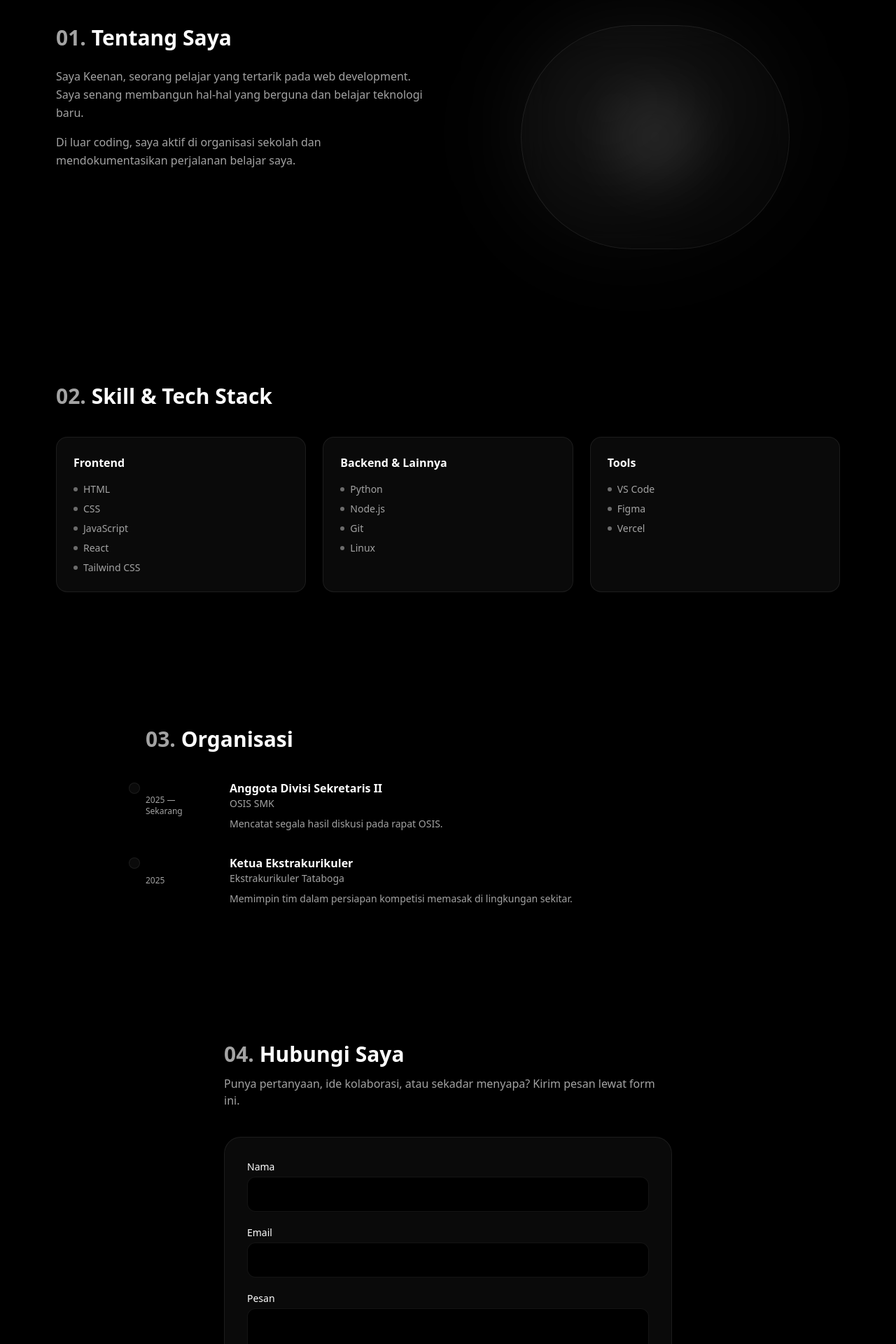
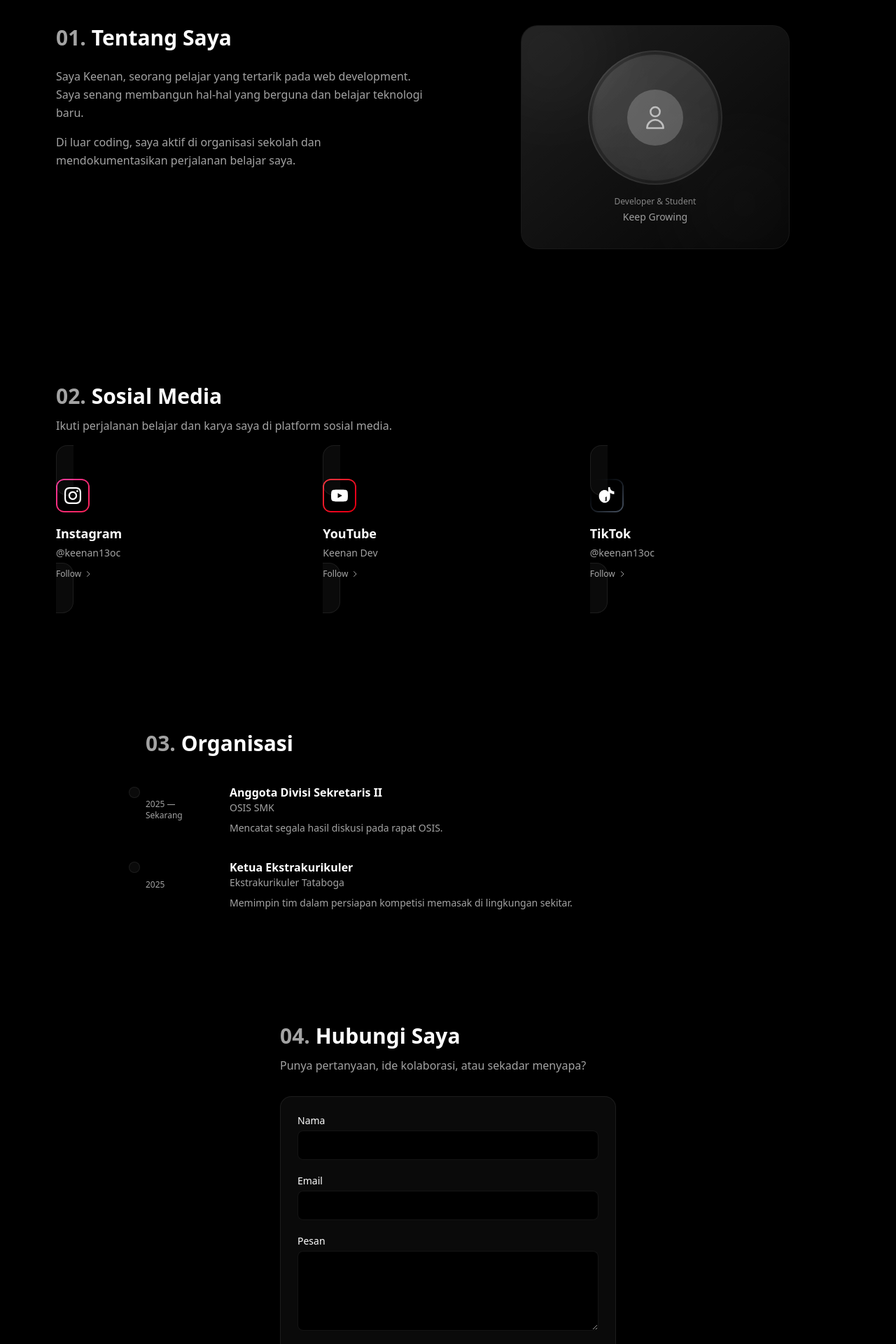
Before and after one commit to Keenanputra/portofolio-pelajar, a Next.js app: page / in a window 1280 px wide. Shown: the part 860-2780 px from the top of the page at 70% size. Built offline with nearby package versions, Linux system fonts and the light colour scheme.

Commit message:
Revisi portofolio: hapus liquid text, ganti skills dengan sosial media, perkecil contact, tambah profile placeholder

```diff
--- a/src/app/layout.tsx
+++ b/src/app/layout.tsx
@@ -20,7 +20,7 @@ const jetbrainsMono = JetBrains_Mono({
 
 export const metadata: Metadata = {
   title: "Keenan — Portofolio",
-  description: "Portofolio pribadi Keenan — web developer, desainer, dan mahasiswa.",
+  description: "Portofolio pribadi Keenan — web developer, desainer, dan pelajar.",
 };
 
 export default function RootLayout({ children }: Readonly<{ children: React.ReactNode }>) {
--- a/src/app/page.tsx
+++ b/src/app/page.tsx
@@ -1,6 +1,6 @@
 import Hero from "@/components/Hero";
 import About from "@/components/About";
-import Skills from "@/components/Skills";
+import SocialMedia from "@/components/SocialMedia";
 import Organizations from "@/components/Organizations";
 import Contact from "@/components/Contact";
 
@@ -9,7 +9,7 @@ export default function Home() {
     <>
       <Hero />
       <About />
-      <Skills />
+      <SocialMedia />
       <Organizations />
       <Contact />
     </>
--- a/src/components/About.tsx
+++ b/src/components/About.tsx
@@ -1,3 +1,4 @@
+import Image from "next/image";
 import Reveal from "./Reveal";
 
 export default function About() {
@@ -19,11 +20,38 @@ export default function About() {
         </Reveal>
 
         <Reveal delay={0.1}>
-          {/* FLOATING GLASS SPHERE */}
-          <div className="relative h-80 w-full max-w-sm mx-auto">
-            <div className="absolute inset-0 rounded-full bg-gradient-to-br from-foreground/10 to-transparent blur-3xl" />
-            <div className="relative h-full w-full rounded-full border border-line bg-glass/50 backdrop-blur-xl flex items-center justify-center">
-              <div className="h-32 w-32 rounded-full bg-foreground/10 blur-2xl animate-float" />
+          <div className="relative h-80 w-full max-w-sm mx-auto overflow-hidden rounded-3xl border border-line bg-glass/50 backdrop-blur-xl">
+            {/* Background blur patterns */}
+            <div className="absolute inset-0 bg-gradient-to-br from-foreground/10 to-transparent" />
+            <div className="absolute inset-0 opacity-30">
+              <div className="absolute -left-10 -top-10 h-40 w-40 rounded-full bg-foreground/20 blur-3xl" />
+              <div className="absolute -bottom-10 -right-10 h-52 w-52 rounded-full bg-foreground/10 blur-3xl" />
+              <div className="absolute left-1/2 top-1/2 h-32 w-32 -translate-x-1/2 -translate-y-1/2 rounded-full bg-foreground/5 blur-2xl animate-float" />
+            </div>
+
+            {/* Profile content */}
+            <div className="relative z-10 flex h-full flex-col items-center justify-center p-6">
+              {/* Profile Photo Container */}
+              <div className="group relative mb-4">
+                {/* Outer glass ring dengan hover glow */}
+                <div className="absolute -inset-1 rounded-full bg-gradient-to-br from-foreground/20 to-foreground/5 opacity-0 group-hover:opacity-100 blur-sm transition-all duration-500" />
+
+                {/* Photo frame */}
+                <div className="relative h-40 w-40 sm:h-48 sm:w-48 rounded-full border-2 border-line bg-glass/30 p-1 backdrop-blur-sm transition-all duration-300 group-hover:border-foreground/30 group-hover:scale-105">
+                  <div className="h-full w-full rounded-full bg-gradient-to-br from-foreground/10 to-foreground/5 flex items-center justify-center">
+                    {/* Placeholder - akan diganti dengan foto real */}
+                    <div className="h-20 w-20 rounded-full bg-foreground/20 flex items-center justify-center">
+                      <svg className="h-10 w-10 text-foreground/60" fill="none" viewBox="0 0 24 24" stroke="currentColor">
+                        <path strokeLinecap="round" strokeLinejoin="round" strokeWidth={1.5} d="M16 7a4 4 0 11-8 0 4 4 0 018 0zM12 14a7 7 0 00-7 7h14a7 7 0 00-7-7z" />
+                      </svg>
+                    </div>
+                  </div>
+                </div>
+              </div>
+
+              {/* Subtle text */}
+              <p className="font-mono text-xs text-muted/80">Developer & Student</p>
+              <p className="mt-1 text-sm font-medium text-foreground/60">Keep Growing</p>
             </div>
           </div>
         </Reveal>
--- a/src/components/Contact.tsx
+++ b/src/components/Contact.tsx
@@ -37,18 +37,18 @@ export default function Contact() {
   }
 
   return (
-    <section id="kontak" className="mx-auto max-w-2xl px-4 py-24">
+    <section id="kontak" className="mx-auto max-w-lg px-4 py-16">
       <Reveal>
         <h2 className="text-2xl font-bold text-foreground sm:text-3xl">
           <span className="font-mono text-muted">04.</span> Hubungi Saya
         </h2>
         <p className="mt-3 text-muted">
-          Punya pertanyaan, ide kolaborasi, atau sekadar menyapa? Kirim pesan lewat form ini.
+          Punya pertanyaan, ide kolaborasi, atau sekadar menyapa?
         </p>
       </Reveal>
 
       <Reveal delay={0.1}>
-        <div className="mt-10 rounded-3xl border border-line bg-glass p-8 backdrop-blur-xl shadow-2xl shadow-black/20">
+        <div className="mt-8 rounded-2xl border border-line bg-glass p-6 backdrop-blur-xl">
           <form onSubmit={handleSubmit} noValidate className="space-y-5">
             <div>
               <label htmlFor="nama" className="mb-1 block text-sm text-foreground">
@@ -60,7 +60,7 @@ export default function Contact() {
                 type="text"
                 value={name}
                 onChange={(e) => setName(e.target.value)}
-                className="w-full rounded-xl border border-line bg-background px-4 py-3 text-foreground outline-none transition focus:border-foreground focus:ring-1 focus:ring-foreground"
+                className="w-full rounded-lg border border-line bg-background px-3 py-2 text-foreground outline-none transition focus:border-foreground focus:ring-1 focus:ring-foreground"
               />
               {errors.name && <p className="mt-1 text-sm text-red-400">{errors.name}</p>}
             </div>
@@ -75,7 +75,7 @@ export default function Contact() {
                 type="email"
                 value={email}
                 onChange={(e) => setEmail(e.target.value)}
-                className="w-full rounded-xl border border-line bg-background px-4 py-3 text-foreground outline-none transition focus:border-foreground focus:ring-1 focus:ring-foreground"
+                className="w-full rounded-lg border border-line bg-background px-3 py-2 text-foreground outline-none transition focus:border-foreground focus:ring-1 focus:ring-foreground"
               />
               {errors.email && <p className="mt-1 text-sm text-red-400">{errors.email}</p>}
             </div>
@@ -87,21 +87,21 @@ export default function Contact() {
               <textarea
                 id="pesan"
                 name="pesan"
-                rows={5}
+                rows={4}
                 value={message}
                 onChange={(e) => setMessage(e.target.value)}
-                className="w-full resize-y rounded-xl border border-line bg-background px-4 py-3 text-foreground outline-none transition focus:border-foreground focus:ring-1 focus:ring-foreground"
+                className="w-full resize-y rounded-lg border border-line bg-background px-3 py-2 text-foreground outline-none transition focus:border-foreground focus:ring-1 focus:ring-foreground"
               />
               {errors.message && <p className="mt-1 text-sm text-red-400">{errors.message}</p>}
             </div>
 
             {status === "sent" && (
-              <p className="rounded-xl border border-foreground/30 bg-foreground/10 px-4 py-3 text-sm text-foreground">
+              <p className="rounded-lg border border-foreground/30 bg-foreground/10 px-3 py-2 text-xs text-foreground">
                 Pesan berhasil dikirim. Terima kasih!
               </p>
             )}
             {status === "error" && errors.global && (
-              <p className="rounded-xl border border-red-400/30 bg-red-400/10 px-4 py-3 text-sm text-red-400">
+              <p className="rounded-lg border border-red-400/30 bg-red-400/10 px-3 py-2 text-xs text-red-400">
                 {errors.global}
               </p>
             )}
@@ -109,7 +109,7 @@ export default function Contact() {
             <button
               type="submit"
               disabled={status === "sending"}
-              className="w-full rounded-xl bg-foreground px-6 py-3 font-semibold text-background transition hover:bg-foreground/90 disabled:cursor-not-allowed disabled:opacity-50"
+              className="w-full rounded-lg bg-foreground px-4 py-2 text-sm font-semibold text-background transition hover:bg-foreground/90 disabled:cursor-not-allowed disabled:opacity-50"
             >
               {status === "sending" ? "Mengirim..." : "Kirim Pesan"}
             </button>
--- a/src/components/Navbar.tsx
+++ b/src/components/Navbar.tsx
@@ -4,7 +4,7 @@ import Link from "next/link";
 
 const links = [
   { id: "tentang", label: "Tentang" },
-  { id: "skill", label: "Skill" },
+  { id: "sosmed", label: "Sosial Media" },
   { id: "organisasi", label: "Organisasi" },
   { id: "kontak", label: "Kontak" },
 ];
--- a/src/components/Skills.tsx
+++ /dev/null
@@ -1,46 +0,0 @@
-import Reveal from "./Reveal";
-
-const skillGroups = [
-  {
-    title: "Frontend",
-    items: ["HTML", "CSS", "JavaScript", "React", "Tailwind CSS"],
-  },
-  {
-    title: "Backend & Lainnya",
-    items: ["Python", "Node.js", "Git", "Linux"],
-  },
-  {
-    title: "Tools",
-    items: ["VS Code", "Figma", "Vercel"],
-  },
-];
-
-export default function Skills() {
-  return (
-    <section id="skill" className="mx-auto max-w-6xl px-4 py-24">
-      <Reveal>
-        <h2 className="text-2xl font-bold text-foreground sm:text-3xl">
-          <span className="font-mono text-muted">02.</span> Skill & Tech Stack
-        </h2>
-      </Reveal>
-
-      <div className="mt-10 grid gap-6 sm:grid-cols-3">
-        {skillGroups.map((group, i) => (
-          <Reveal key={group.title} delay={i * 0.1}>
-            <div className="h-full rounded-2xl border border-line bg-glass p-6 transition hover:border-foreground/30 hover:bg-glass-light backdrop-blur-xl">
-              <h3 className="font-semibold text-foreground">{group.title}</h3>
-              <ul className="mt-4 space-y-2">
-                {group.items.map((item) => (
-                  <li key={item} className="flex items-center gap-2 text-sm text-muted">
-                    <span className="h-1.5 w-1.5 rounded-full bg-foreground/40" />
-                    {item}
-                  </li>
-                ))}
-              </ul>
-            </div>
-          </Reveal>
-        ))}
-      </div>
-    </section>
-  );
-}
--- /dev/null
+++ b/src/components/SocialMedia.tsx
@@ -0,0 +1,78 @@
+import Reveal from "./Reveal";
+
+const socialLinks = [
+  {
+    name: "Instagram",
+    username: "@keenan13oc",
+    href: "https://instagram.com/keenan13oc",
+    color: "from-pink-500 to-rose-500"
+  },
+  {
+    name: "YouTube",
+    username: "Keenan Dev",
+    href: "https://youtube.com/@keenan13oc",
+    color: "from-red-500 to-red-600"
+  },
+  {
+    name: "TikTok",
+    username: "@keenan13oc",
+    href: "https://tiktok.com/@keenan13oc",
+    color: "from-black to-gray-600"
+  },
+];
+
+export default function SocialMedia() {
+  return (
+    <section id="sosmed" className="mx-auto max-w-6xl px-4 py-24">
+      <Reveal>
+        <h2 className="text-2xl font-bold text-foreground sm:text-3xl">
+          <span className="font-mono text-muted">02.</span> Sosial Media
+        </h2>
+        <p className="mt-3 text-muted">
+          Ikuti perjalanan belajar dan karya saya di platform sosial media.
+        </p>
+      </Reveal>
+
+      <div className="mt-10 grid gap-6 sm:grid-cols-3">
+        {socialLinks.map((social, i) => (
+          <Reveal key={social.name} delay={i * 0.1}>
+            <a
+              href={social.href}
+              target="_blank"
+              rel="noreferrer"
+              className="group h-full rounded-2xl border border-line bg-glass p-6 transition hover:border-foreground/30 hover:bg-glass-light hover:shadow-lg hover:shadow-foreground/5 backdrop-blur-xl"
+            >
+              <div className={`mb-4 h-12 w-12 rounded-xl bg-gradient-to-br ${social.color} p-0.5`}>
+                <div className="h-full w-full rounded-[9px] bg-background flex items-center justify-center">
+                  {social.name === "Instagram" && (
+                    <svg className="h-6 w-6 text-foreground" fill="currentColor" viewBox="0 0 24 24">
+                      <path d="M12 2.163c3.204 0 3.584.012 4.85.07 3.252.148 4.771 1.691 4.919 4.919.058 1.265.069 1.645.069 4.849 0 3.205-.012 3.584-.069 4.849-.149 3.225-1.664 4.771-4.919 4.919-1.266.058-1.644.07-4.85.07-3.204 0-3.584-.012-4.849-.07-3.26-.149-4.771-1.699-4.919-4.92-.058-1.265-.07-1.644-.07-4.849 0-3.204.013-3.583.07-4.849.149-3.227 1.664-4.771 4.919-4.919 1.266-.057 1.645-.069 4.849-.069zm0-2.163c-3.259 0-3.667.014-4.947.072-4.358.2-6.78 2.618-6.98 6.98-.059 1.281-.073 1.689-.073 4.948 0 3.259.014 3.668.072 4.948.2 4.358 2.618 6.78 6.98 6.98 1.281.058 1.689.072 4.948.072 3.259 0 3.668-.014 4.948-.072 4.354-.2 6.782-2.618 6.979-6.98.059-1.28.073-1.689.073-4.948 0-3.259-.014-3.667-.072-4.947-.196-4.354-2.617-6.78-6.979-6.98-1.281-.059-1.69-.073-4.949-.073zm0 5.838c-3.403 0-6.162 2.759-6.162 6.162s2.759 6.163 6.162 6.163 6.162-2.759 6.162-6.163c0-3.403-2.759-6.162-6.162-6.162zm0 10.162c-2.209 0-4-1.79-4-4 0-2.209 1.791-4 4-4s4 1.791 4 4c0 2.21-1.791 4-4 4zm6.406-11.845c-.796 0-1.441.645-1.441 1.44s.645 1.44 1.441 1.44c.795 0 1.439-.645 1.439-1.44s-.644-1.44-1.439-1.44z"/>
+                    </svg>
+                  )}
+                  {social.name === "YouTube" && (
+                    <svg className="h-6 w-6 text-foreground" fill="currentColor" viewBox="0 0 24 24">
+                      <path d="M23.498 6.186a3.016 3.016 0 0 0-2.122-2.136C19.505 3.545 12 3.545 12 3.545s-7.505 0-9.376.505A3.017 3.017 0 0 0 .502 6.186C0 8.07 0 12 0 12s0 3.93.502 5.814a3.016 3.016 0 0 0 2.122 2.136c1.871.505 9.376.505 9.376.505s7.505 0 9.376-.505a3.015 3.015 0 0 0 2.122-2.136C24 15.93 24 12 24 12s0-3.93-.502-5.814zM9.545 15.568V8.432L15.818 12l-6.273 3.568z"/>
+                    </svg>
+                  )}
+                  {social.name === "TikTok" && (
+                    <svg className="h-6 w-6 text-foreground" fill="currentColor" viewBox="0 0 24 24">
+                      <path d="M12.525.02c1.31-.02 2.61-.01 3.91-.02.08 1.53.63 3.09 1.75 4.17 1.12 1.11 2.7 1.62 4.24 1.79v4.03c-1.44-.05-2.89-.35-4.2-.97-.57-.26-1.1-.59-1.62-.93v6.16c0 2.52-1.12 4.84-2.9 6.34-1.69 1.41-3.93 2.06-6.11 1.64-2.48-.48-4.59-2.38-5.79-4.73-1.3-2.48-1.54-5.43-.62-8.06.75-2.31 2.66-4.02 4.92-4.87 1.42-.52 2.91-.61 4.33-.25 1.33.35 2.56 1.24 3.45 2.48V.02h-.02zM7.695 19.68c1.26.52 2.69.42 3.92-.27v-6.16c-.55.34-1.11.66-1.7.96V19.68z"/>
+                    </svg>
+                  )}
+                </div>
+              </div>
+              <h3 className="text-lg font-semibold text-foreground">{social.name}</h3>
+              <p className="mt-1 text-sm text-muted">{social.username}</p>
+              <div className="mt-3 flex items-center text-xs font-medium text-muted group-hover:text-foreground transition-colors">
+                <span>Follow</span>
+                <svg className="ml-1 h-3 w-3" fill="none" stroke="currentColor" viewBox="0 0 24 24">
+                  <path strokeLinecap="round" strokeLinejoin="round" strokeWidth={2} d="M9 5l7 7-7 7" />
+                </svg>
+              </div>
+            </a>
+          </Reveal>
+        ))}
+      </div>
+    </section>
+  );
+}
--- a/vitest.config.ts
+++ /dev/null
@@ -1,10 +0,0 @@
-import { defineConfig } from "vitest/config";
-import tsconfigPaths from "vite-tsconfig-paths";
-
-export default defineConfig({
-  plugins: [tsconfigPaths()],
-  test: {
-    environment: "node",
-    include: ["src/**/*.test.{ts,tsx}"],
-  },
-});
```
Also changed, not shown: src/app/globals.css (+9 -0 lines), src/components/Hero.tsx (+10 -12 lines), 4 other files (tests, documents, lock files or other folders).
